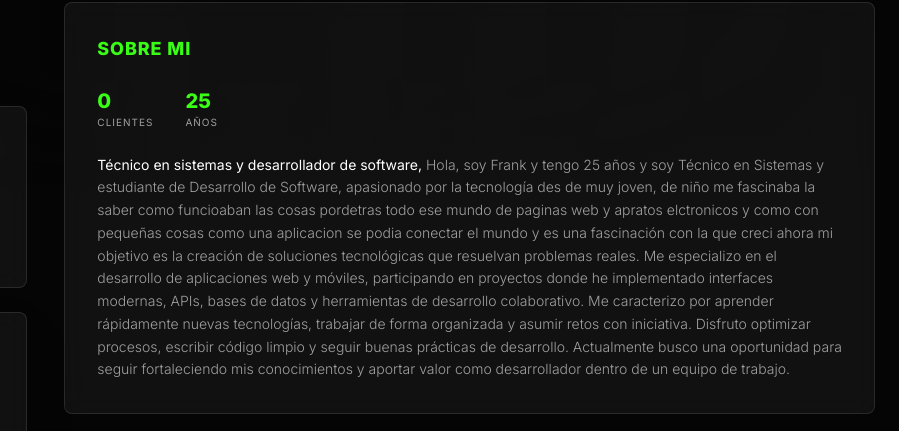
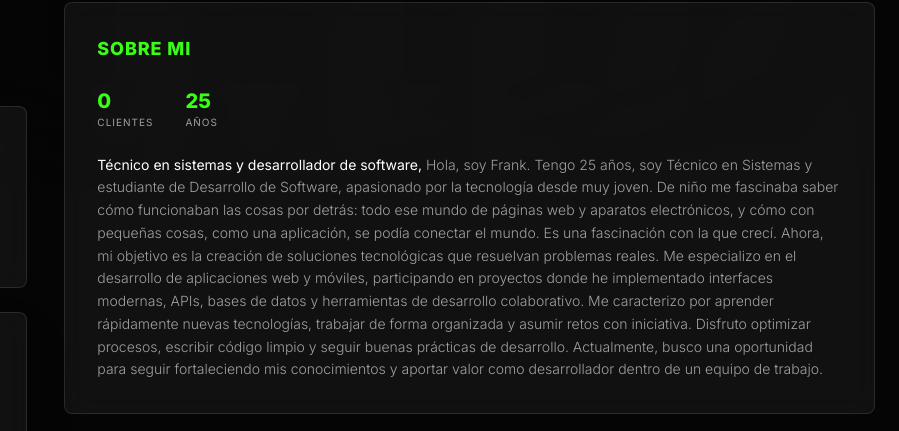
Before and after one commit to Franko-Castro/perfil, a plain HTML site: page index.html in a window 1280 px wide. Shown: the part 1080-1511 px from the top of the page, 381-1280 px from the left. Drawn offline with nearby package versions, Linux system fonts and the light colour scheme.

Commit message:
cambios de texto

```diff
--- a/index.html
+++ b/index.html
@@ -420,21 +420,21 @@
                         <p class="text-sm text-cv-gray-light leading-relaxed font-light">
                             <strong class="text-white font-medium">Técnico en sistemas y desarrollador de
                                 software,</strong>
-                            Hola, soy Frank y tengo 25 años y soy Técnico en Sistemas y estudiante de Desarrollo de
-                            Software, apasionado por la tecnología des de muy joven, de niño me fascinaba la saber como
-                            funcioaban las cosas pordetras todo ese mundo de paginas web y apratos elctronicos y como
-                            con pequeñas cosas como una aplicacion se podia conectar el mundo y es una fascinación con
-                            la que creci ahora mi objetivo es la creación de
-                            soluciones tecnológicas que resuelvan problemas reales. Me especializo en el desarrollo de
-                            aplicaciones web y móviles, participando en proyectos donde he implementado interfaces
-                            modernas,
-                            APIs, bases de datos y herramientas de desarrollo colaborativo.
+                            Hola, soy Frank. Tengo 25 años, soy Técnico en Sistemas y estudiante de Desarrollo de
+                            Software, apasionado por la tecnología desde muy joven. De niño me fascinaba saber cómo
+                            funcionaban las cosas por detrás: todo ese mundo de páginas web y aparatos electrónicos, y
+                            cómo con pequeñas cosas, como una aplicación, se podía conectar el mundo. Es una fascinación
+                            con la que crecí. Ahora, mi objetivo es la creación de soluciones tecnológicas que resuelvan
+                            problemas reales.
+
+                            Me especializo en el desarrollo de aplicaciones web y móviles, participando en proyectos
+                            donde he implementado interfaces modernas, APIs, bases de datos y herramientas de desarrollo
+                            colaborativo.
 
                             Me caracterizo por aprender rápidamente nuevas tecnologías, trabajar de forma organizada y
                             asumir retos con iniciativa. Disfruto optimizar procesos, escribir código limpio y seguir
-                            buenas
-                            prácticas de desarrollo. Actualmente busco una oportunidad para seguir fortaleciendo mis
-                            conocimientos y aportar valor como desarrollador dentro de un equipo de trabajo.
+                            buenas prácticas de desarrollo. Actualmente, busco una oportunidad para seguir fortaleciendo
+                            mis conocimientos y aportar valor como desarrollador dentro de un equipo de trabajo.
                         </p>
                     </section>
                 </div>
```
